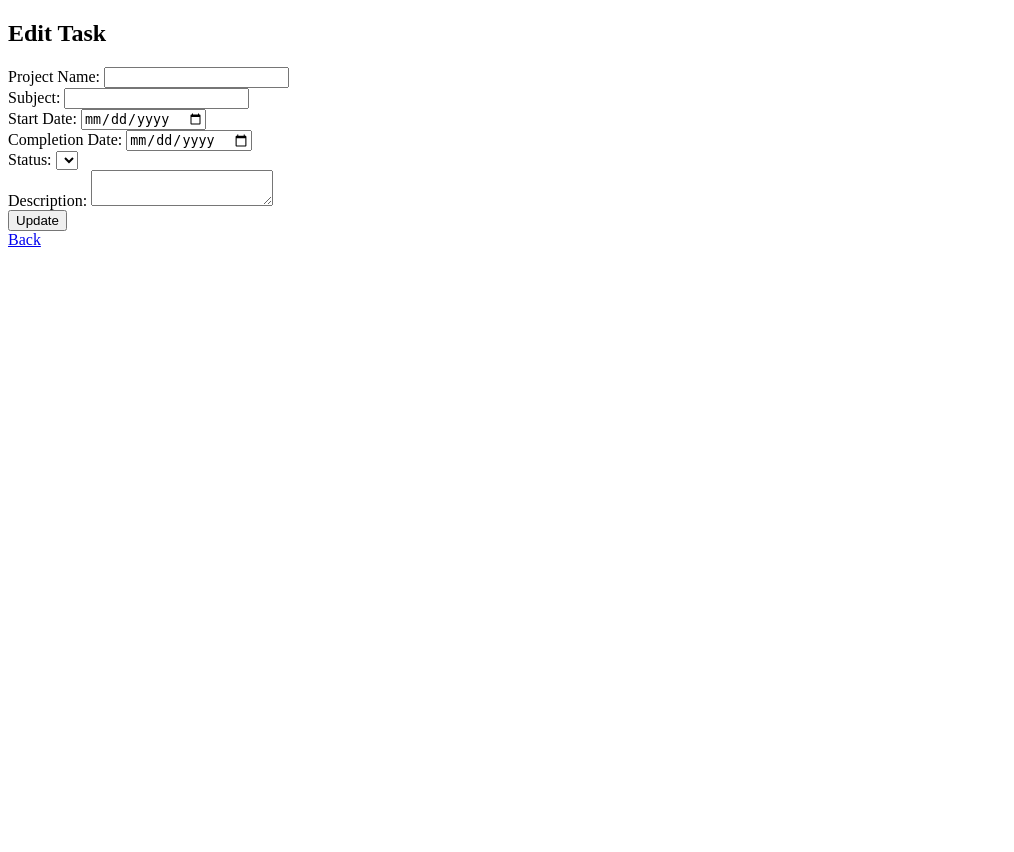
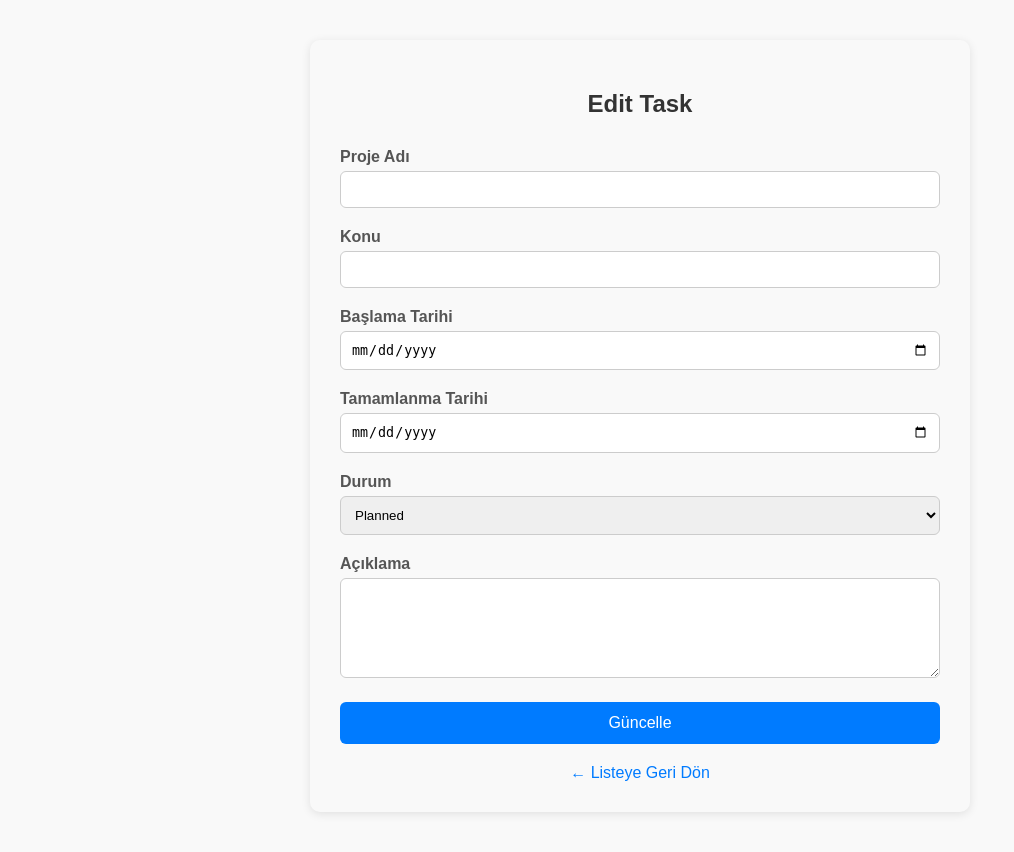
Before and after one commit to melihkl/team-tasker, a FastAPI app: template templates/edit.html in a window 1280 px wide. Shown: the whole page, without its empty margins (0-1014 px from the left). Before the commit the page ends 247 px from the top, so only its background shows below. Run offline with FastAPI, Linux system fonts and the light colour scheme; the template is opened without the code that fills it, so the values that code supplies are empty.

Commit message:
Update edit.html

```diff
--- a/templates/edit.html
+++ b/templates/edit.html
@@ -1,33 +1,109 @@
 <!DOCTYPE html>
-<html>
-<head><title>Edit Task</title></head>
+<html lang="en">
+<head>
+  <meta charset="UTF-8">
+  <title>Edit Task</title>
+  <style>
+    body {
+      font-family: Arial, sans-serif;
+      max-width: 600px;
+      margin: 40px auto;
+      background-color: #f9f9f9;
+      padding: 30px;
+      border-radius: 10px;
+      box-shadow: 0 2px 10px rgba(0,0,0,0.1);
+    }
+
+    h2 {
+      text-align: center;
+      margin-bottom: 30px;
+      color: #333;
+    }
+
+    label {
+      display: block;
+      margin-bottom: 5px;
+      font-weight: bold;
+      color: #555;
+    }
+
+    input[type="text"],
+    input[type="date"],
+    select,
+    textarea {
+      width: 100%;
+      padding: 10px;
+      margin-bottom: 20px;
+      border-radius: 6px;
+      border: 1px solid #ccc;
+      box-sizing: border-box;
+    }
+
+    textarea {
+      resize: vertical;
+      height: 100px;
+    }
+
+    input[type="submit"] {
+      background-color: #007bff;
+      color: white;
+      padding: 12px 20px;
+      border: none;
+      border-radius: 6px;
+      cursor: pointer;
+      font-size: 16px;
+      width: 100%;
+    }
+
+    input[type="submit"]:hover {
+      background-color: #0056b3;
+    }
+
+    a {
+      display: block;
+      text-align: center;
+      margin-top: 20px;
+      color: #007bff;
+      text-decoration: none;
+    }
+
+    a:hover {
+      text-decoration: underline;
+    }
+  </style>
+</head>
 <body>
+
   <h2>Edit Task</h2>
-   <form method="post">
-    <label for="project_name">Project Name:</label>
-    <input type="text" id="project_name" name="project_name" value="{{ task.project_name }}" required><br>
 
-    <label for="subject">Subject:</label>
-    <input type="text" id="subject" name="subject" value="{{ task.subject }}" required><br>
+  <form action="/edit/{{ task.id }}" method="post">
+    <label for="project_name">Proje Adı</label>
+    <input type="text" id="project_name" name="project_name" value="{{ task.project_name }}" required>
 
-    <label for="start_date">Start Date:</label>
-    <input type="date" id="start_date" name="start_date" value="{{ task.start_date }}" required><br>
+    <label for="subject">Konu</label>
+    <input type="text" id="subject" name="subject" value="{{ task.subject }}" required>
 
-    <label for="completion_date">Completion Date:</label>
-    <input type="date" id="completion_date" name="completion_date" value="{{ task.completion_date }}" required><br>
+    <label for="start_date">Başlama Tarihi</label>
+    <input type="date" id="start_date" name="start_date" value="{{ task.start_date }}" required>
 
-    <label for="status">Status:</label>
+    <label for="completion_date">Tamamlanma Tarihi</label>
+    <input type="date" id="completion_date" name="completion_date" value="{{ task.completion_date }}" required>
+
+    <label for="status">Durum</label>
     <select id="status" name="status" required>
-         {% for status in Status %}
-        <option value="{{ status }}" {% if status == task.status %}selected{% endif %}>{{ status }}</option>
-      {% endfor %}
-    </select><br>
+      <option value="planned" {% if task.status == 'planned' %}selected{% endif %}>Planned</option>
+      <option value="ongoing" {% if task.status == 'ongoing' %}selected{% endif %}>Ongoing</option>
+      <option value="completed" {% if task.status == 'completed' %}selected{% endif %}>Completed</option>
+      <option value="canceled" {% if task.status == 'canceled' %}selected{% endif %}>Canceled</option>
+    </select>
 
-    <label for="description">Description:</label>
-    <textarea id="description" name="description" required>{{ task.description }}</textarea><br>
+    <label for="description">Açıklama</label>
+    <textarea id="description" name="description" required>{{ task.description }}</textarea>
 
-     <button type="submit">Update</button>
-</form>
-  <a href="/">Back</a>
+    <input type="submit" value="Güncelle">
+  </form>
+
+  <a href="/">← Listeye Geri Dön</a>
+
 </body>
 </html>
```
